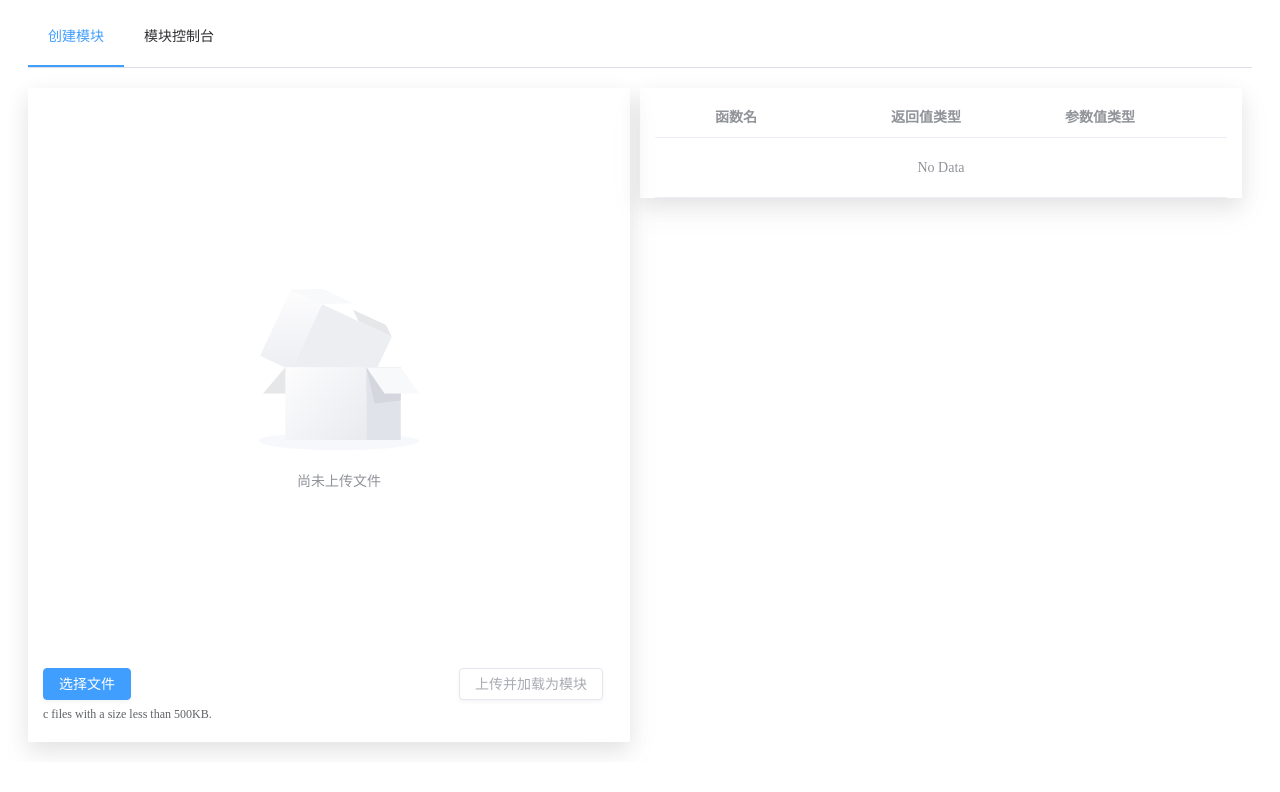
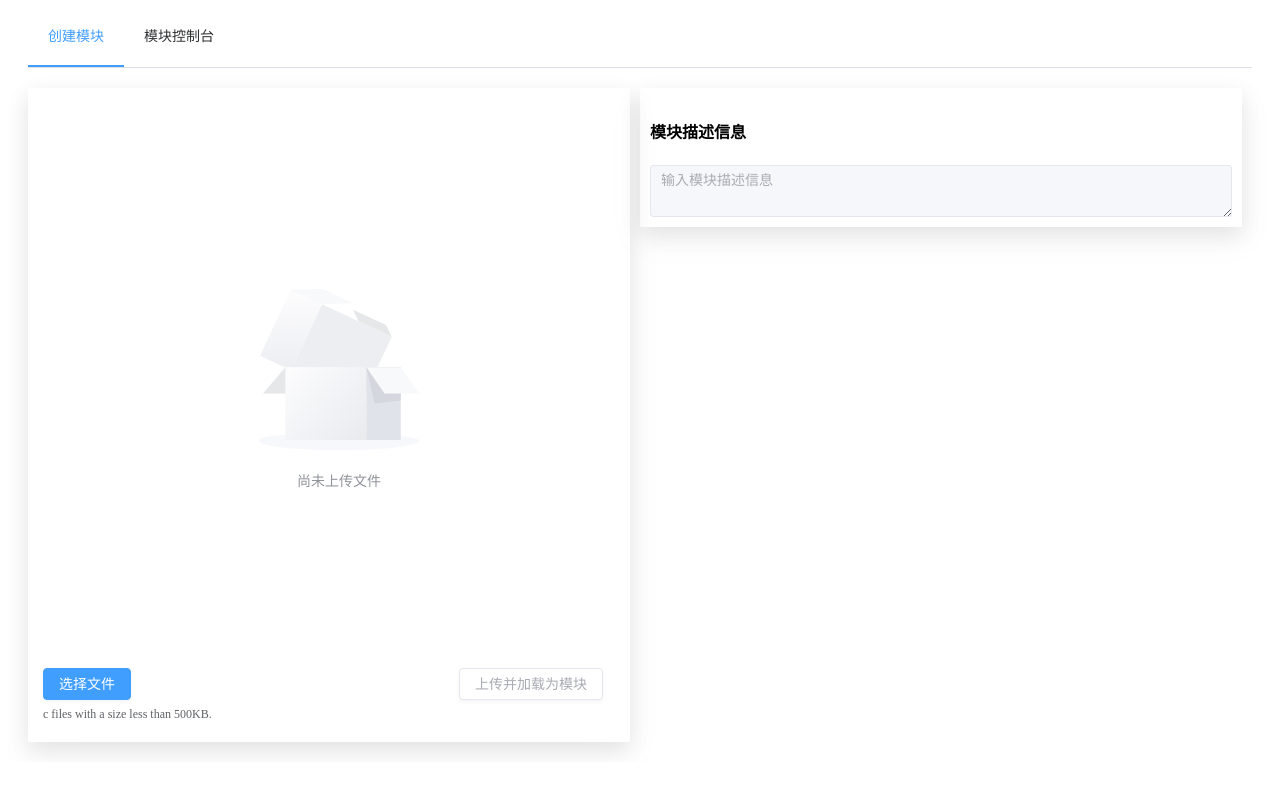
Before and after one commit to annuasd/cloutjit-vue, a Vue app: page /index/upload in a window 1280 px wide. Shown: the top 792 px of the page. Built offline with nearby package versions, Linux system fonts and the light colour scheme.

Commit message:
重写石山代码

```diff
--- a/src/views/FileContent.vue
+++ b/src/views/FileContent.vue
@@ -1,17 +1,31 @@
 <template>
-  <div>
-    <p v-for="line, index in fileContent"
-       :key="index">
-      {{ line }}
-    </p>
+  <div class="contentBox">
+    <h5 style="margin-left: 50px;">文件内容</h5>
+    <el-scrollbar class="scrollbar"
+                  height="500px">
+      <p v-for="line, index in fileContent"
+         :key="index">
+        {{ line }}
+      </p>
+    </el-scrollbar>
+
   </div>
 </template>
 <script setup>
 const props = defineProps(['fileContent'])
-
 </script>
 <style>
 p {
+  margin: 10px;
   white-space: pre;
 }
+
+
+.contentBox .scrollbar {
+  box-shadow: var(--el-box-shadow);
+  display: flex;
+  margin-left: 30px;
+  width: 50%;
+}
+
 </style>
--- a/src/views/Upload.vue
+++ b/src/views/Upload.vue
@@ -12,7 +12,7 @@
                           height="500px">
               <p v-for="line, index in fileContent"
                  :key="index"
-                  style="white-space: pre;">
+                 style="white-space: pre;">
                 {{ line }}
               </p>
             </el-scrollbar>
@@ -54,9 +54,9 @@
       </div>
     </el-col>
 
-    <el-col :span="12"
-            offset="1">
-      <div class="box">
+    <el-col :span="12">
+      <div class="box"
+           v-if="isLoad===true">
         <el-table :data="functions"
                   style="width: 100%">
           <el-table-column type="expand">
@@ -80,7 +80,23 @@
           <el-table-column label="参数值类型"
                            prop="argType" />
         </el-table>
-
+        <div v-if="hasDescriptipn==true"
+             class="box"
+             style="margin: 20px; padding: 10px;">
+          <h5>文件描述</h5>
+          <p>{{ fileDescription }}</p>
+        </div>
+      </div>
+      <div v-else
+           class="box"
+           style="padding: 10px;">
+        <h4>模块描述信息</h4>
+        <el-input v-model="descriptionInput"
+                  maxlength="30"
+                  placeholder="输入模块描述信息"
+                  show-word-limit
+                  :disabled="isSelect ? false:true"
+                  type="textarea" />
       </div>
     </el-col>
 
@@ -92,12 +108,21 @@
 import { ref } from 'vue'
 import { genFileId } from 'element-plus'
 import axios from 'axios'
+//文件是否已经选择
+const isSelect = ref(false);
+//文件是否上传成功
 const isLoad = ref(false);
-const isSelect = ref(false);
+//文件是否有描述
+const hasDescriptipn = ref(false);
 const fileList = ref([]);
 const buttonLoad = ref(false);
 const upload = ref(null);
-const fileContent = ref("");
+const fileContent = ref([]);
+const fileDescription = ref();
+//描述符
+const descriptionInput = ref('');
+
+
 const functions = ref([]);
 
 const fileExceed = (files) => {
@@ -110,7 +135,6 @@ const fileExceed = (files) => {
 }
 function fileChange () {
   if (fileList.value.length == 1) {
-
     let file = fileList.value.at(-1).raw;
     let fileName = file.name;
     if (fileName.split('.').at(-1) != 'c') {
@@ -131,6 +155,7 @@ function upLoadFile () {
   let file = fileList.value.pop().raw;
   let formData = new FormData();
   formData.append('f', file);
+  formData.append('description', descriptionInput.value);
   let moduleName = file.name.split('.')[0];
   axios.post('http://localhost:8080/module',
     formData
@@ -140,6 +165,10 @@ function upLoadFile () {
     else {
       isLoad.value = true;
       fileContent.value = data.fileContent;
+      fileDescription.value = data.description;
+      alert(data.description);
+      if (fileDescription.value != null && fileDescription.value != '')
+        hasDescriptipn.value = true;
       axios.post('http://localhost:8080/function',
         { name: moduleName }, {
         headers: {
@@ -151,6 +180,7 @@ function upLoadFile () {
           const data = response.data
           if (data.status == 1) alert(JSON.stringify(data.message));
           else {
+            functions.value = [];
             data.funcInfos.forEach(item => {
               functions.value.push(item);
             });
```
